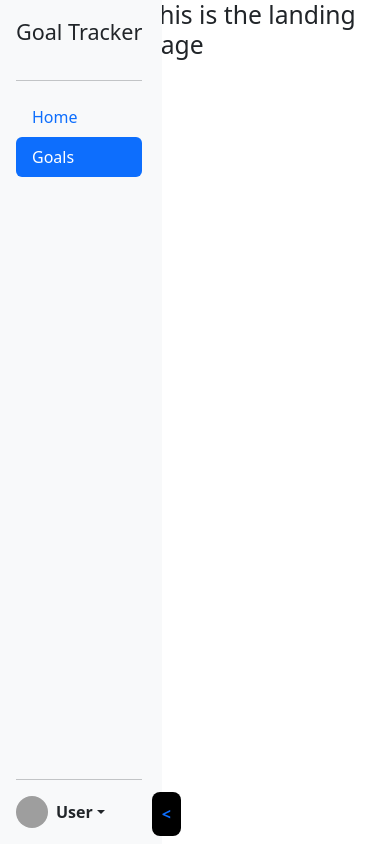
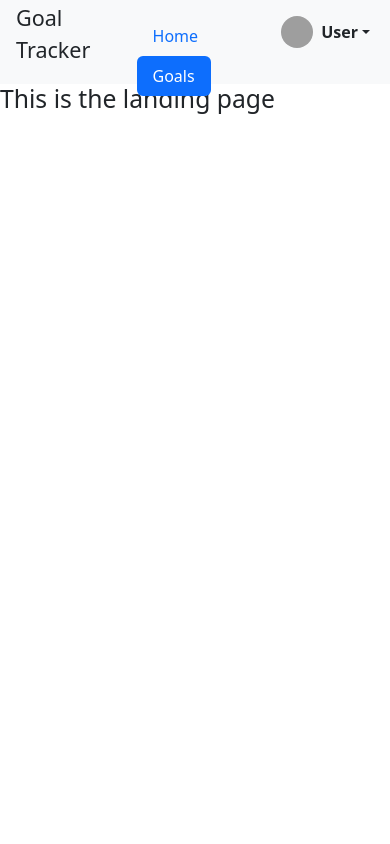
Before and after one commit to techbabette/GoalTrackerFrontend, a Vue app in the folder frontend-vue/: page / in a window 390 px wide. Built offline with nearby package versions, Linux system fonts and the light colour scheme; grey boxes are pictures that could not be loaded.

Commit message:
Navbar responsiveness 1.0.0

```diff
--- a/frontend-vue/src/App.vue
+++ b/frontend-vue/src/App.vue
@@ -1,6 +1,6 @@
 <template>
   <div id="app">
-    <Navbar style="height: 100vh;"/>
+    <Navbar id="NavComponent"/>
     <router-view></router-view>
   </div>
 </template>
@@ -19,6 +19,30 @@ export default {
 <style>
 #app {
   display: flex;
-  flex-direction: row;
+  flex-direction: column;
+}
+.VariableFlexDirection{
+    flex-direction: row;
+    justify-content: space-between;
+}
+#NavComponent{
+    min-height: 8vh;
+    max-height: 10vh;
+    display: flex;
+    position: relative;
+    border-right: 1px solid black;
+}
+@media only screen and (min-width: 768px) {
+  .VariableFlexDirection {
+    flex-direction: column;
+  }
+  #app{
+    flex-direction: row;
+  }
+  #NavComponent{
+    min-height: 100vh;
+    max-height: 100vh;
+    height: 100vh;
+  }
 }
 </style>
--- a/frontend-vue/src/components/Nav.vue
+++ b/frontend-vue/src/components/Nav.vue
@@ -1,11 +1,11 @@
 <template>
 <div id="NavComponent">
-    <div id="Navbar" data-bs-toggle="true" class="d-flex show collapse collapse-horizontal flex-column flex-shrink-0 p-3 bg-light">
+    <div id="Navbar" data-bs-toggle="true" class="d-flex show collapse collapse-horizontal VariableFlexDirection flex-shrink-0 p-3 bg-light">
     <a href="/" class="d-flex align-items-center mb-3 mb-md-0 me-md-auto link-dark text-decoration-none">
       <span class="fs-4">Goal Tracker</span>
     </a>
     <hr>
-    <ul class="nav nav-pills flex-column mb-auto">
+        <ul class="nav nav-pills VariableFlexDirection mb-auto">
         <li v-for="Link, index in AvailableLinks" :key="index" class="nav-item">
             <router-link :to="Link.path" class="nav-link" :class="{active : ActiveLinkPath === Link.path}">{{ Link.text }}</router-link>
         </li>
@@ -59,14 +59,10 @@ export default{
 }
 #Navbar{
     padding-right: 20px !important;
-}
-#NavComponent{
-    height: 100vh;
-    display: flex;
-    position: relative;
-    border-right: 1px solid black;
+    width: 100vw;
 }
 #NavCollapser{
+    display: none;
     padding: 10px;
     background-color: black;
     position: absolute;
@@ -75,4 +71,12 @@ export default{
     z-index: 5;
     font-weight: bold;
 }
+@media only screen and (min-width: 768px) {
+  #NavCollapser{
+    display: block;
+  }
+  #Navbar{
+    width: auto;
+  }
+}
 </style>
--- a/frontend-vue/src/router/router.js
+++ b/frontend-vue/src/router/router.js
@@ -1,7 +1,7 @@
 import Vue from 'vue';
 import Router from 'vue-router';
 import LandingPage from "../components/pages/Landing.vue";
-import GoalsPage from "../components/pages/Landing.vue";
+import GoalsPage from "../components/pages/Goals.vue";
 
 Vue.use(Router);
 
```
Lines whose indentation alone changed are shown as unchanged.
